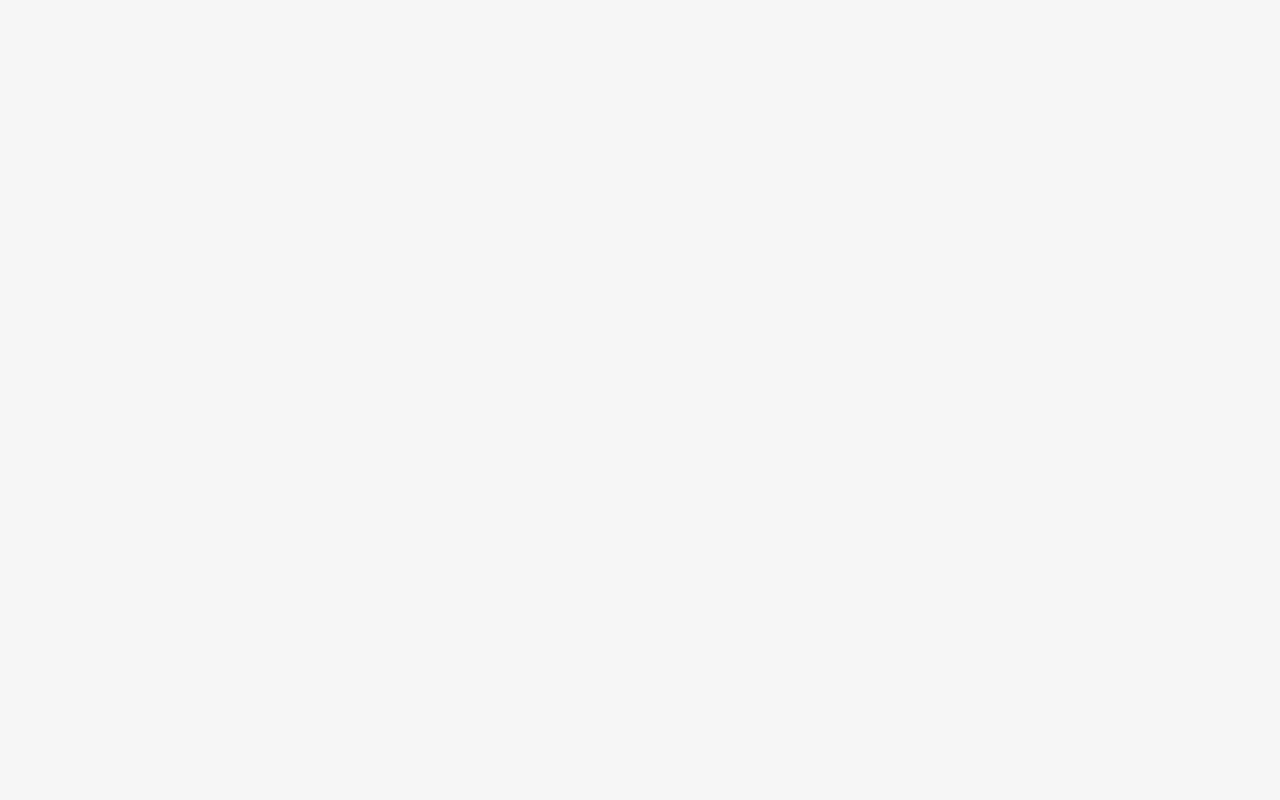
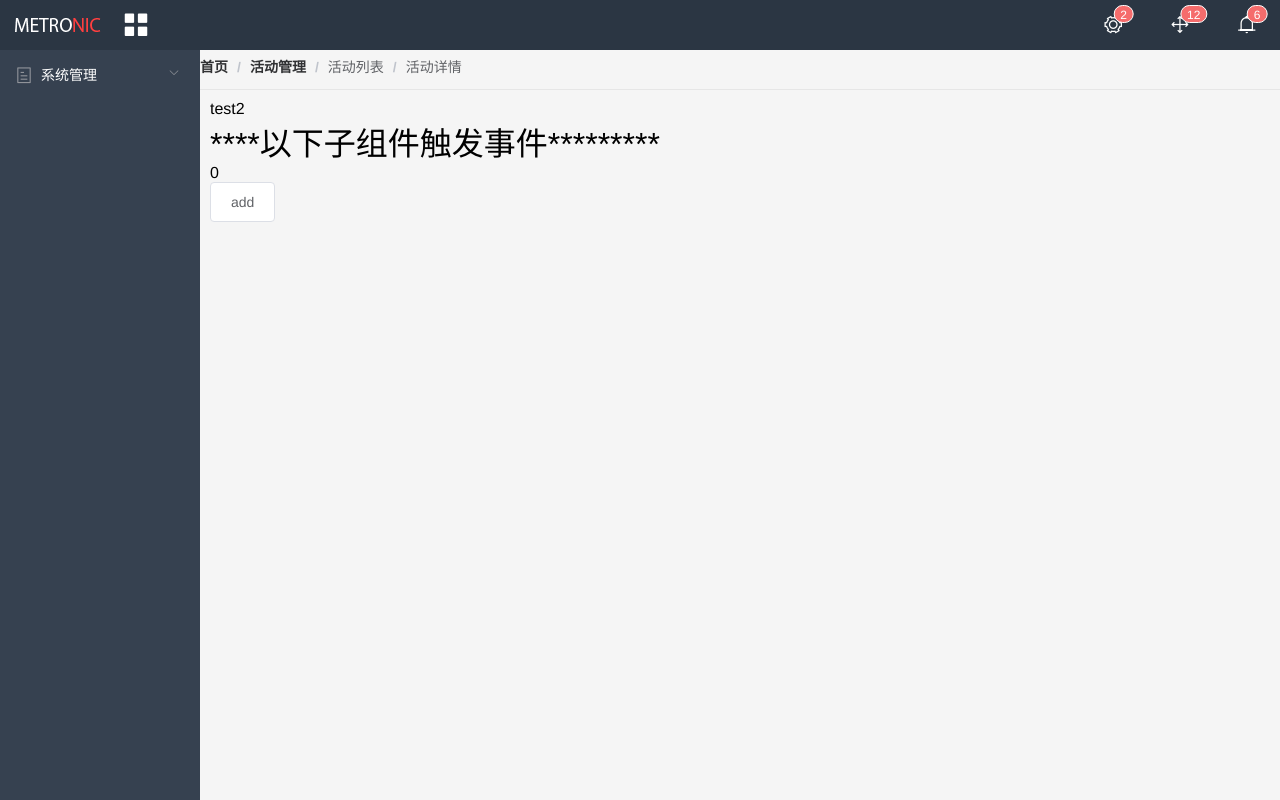
Before and after one commit to GuoYuFu123/vue-app-test, a Vue app: page /test2 in a window 1280 px wide. Built offline with nearby package versions, Linux system fonts and the light colour scheme.

Commit message:
添加vue-bus git commit -m添加vue-bus

```diff
--- /dev/null
+++ b/src/bus/index.js
@@ -0,0 +1,17 @@
+const vueBus = (Vue) => {
+    const Bus = new Vue({
+        methods: {
+            emit(event, ...args) {
+                this.$emit(event, ...args)
+            },
+            on(event, callback) {
+                this.$on(event, callback)
+            },
+            off(event, callback) {
+                this.$off(event, callback)
+            }
+        },
+    })
+    Vue.prototype.$bus = Bus
+}
+export default vueBus
--- a/src/main.js
+++ b/src/main.js
@@ -4,6 +4,7 @@ import Vue from 'vue'
 import App from './App'
 import router from './router'
 import store from './store'
+import VueBus from './bus'
 
 import echarts from 'echarts'
 import 'element-ui/lib/theme-chalk/index.css'
@@ -14,6 +15,7 @@ import './style/base.css'
 Vue.prototype.$echarts = echarts
 Vue.config.productionTip = false
 
+Vue.use(VueBus)
 Vue.use(elementUI)
 
 /* eslint-disable no-new */
--- a/src/router/router.js
+++ b/src/router/router.js
@@ -5,14 +5,14 @@ const routes = [
     component: () => import('@/views/layout/Layout'),
     children:[
         {
-            path: 'demo1',
-            name: '表单',
-            component: () => import('@/views/demo/nestedtable'),
+            path: 'test1',
+            name: 'test1',
+            component: () => import('@/views/test/bus/test1'),
         }, {
-            path: 'demo2',
-            name: '表单2',
-            component: () => import('@/views/demo/Cascade'),
-        },
+            path: 'test2',
+            name: 'test2',
+            component: () => import('@/views/test/bus/test2'),
+        }
 
     ]
   },
--- a/src/store/modules/layout.js
+++ b/src/store/modules/layout.js
@@ -18,14 +18,14 @@ var author = {
                     {
                         icon: "el-icon-tickets",
                         isLeaf: true,
-                        name: "demo1",
-                        path: "/demo1"
+                        name: "test1",
+                        path: "/test1"
                     },
                     {
                         icon: "el-icon-tickets",
                         isLeaf: true,
-                        name: "demo2",
-                        path: "/demo2"
+                        name: "test2",
+                        path: "/test2"
                     }
                 ]
             }
--- /dev/null
+++ b/src/views/test/bus/test1.vue
@@ -0,0 +1,31 @@
+<template>
+    <div>
+        <h1>****以下子组件触发事件*********</h1>
+        <p>{{num}}</p>
+        <el-button @click="add">add</el-button>
+    </div>
+</template>
+
+<script>
+export default {
+    name: 'test1',
+    data() {
+        return {
+            num: 0,
+        }
+    },
+    methods: {
+        add() {
+            ++this.num;
+            this.$bus.emit('add', this.num)
+        }
+    },
+    created() {
+        console.log(this.$bus)
+    },
+}
+</script>
+
+<style>
+
+</style>
--- /dev/null
+++ b/src/views/test/bus/test2.vue
@@ -0,0 +1,40 @@
+<template>
+<div>
+    <div>test2</div>
+    <div>{{number}}</div>
+
+    <test></test>
+</div>
+
+</template>
+
+<script>
+import Test from './test1'
+export default {
+    name: 'test2',
+    data() {
+        return {
+            number: null
+        }
+    },
+    components: {
+        Test
+    },
+    methods: {
+        handleAdd(num) {
+            this.number = num;
+            console.log(num)
+        }
+    },
+    created() {
+        this.$bus.on('add', this.handleAdd)
+    },
+    beforeDestroy() {
+        this.$bus.off('add', this.handleAdd)
+    }
+}
+</script>
+
+<style>
+
+</style>
```
